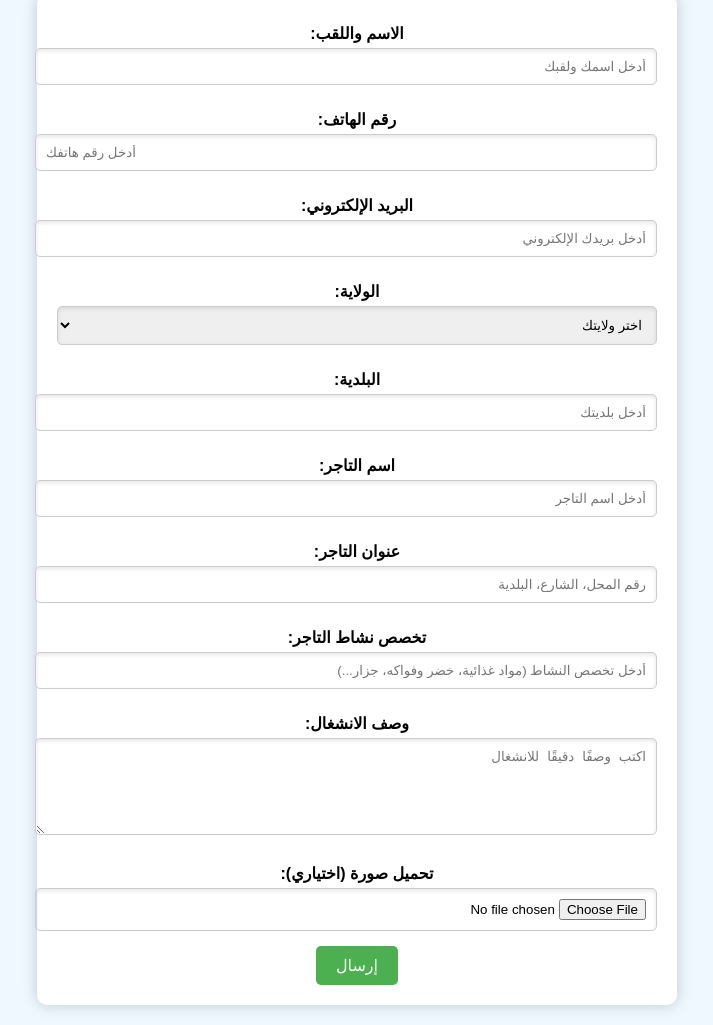
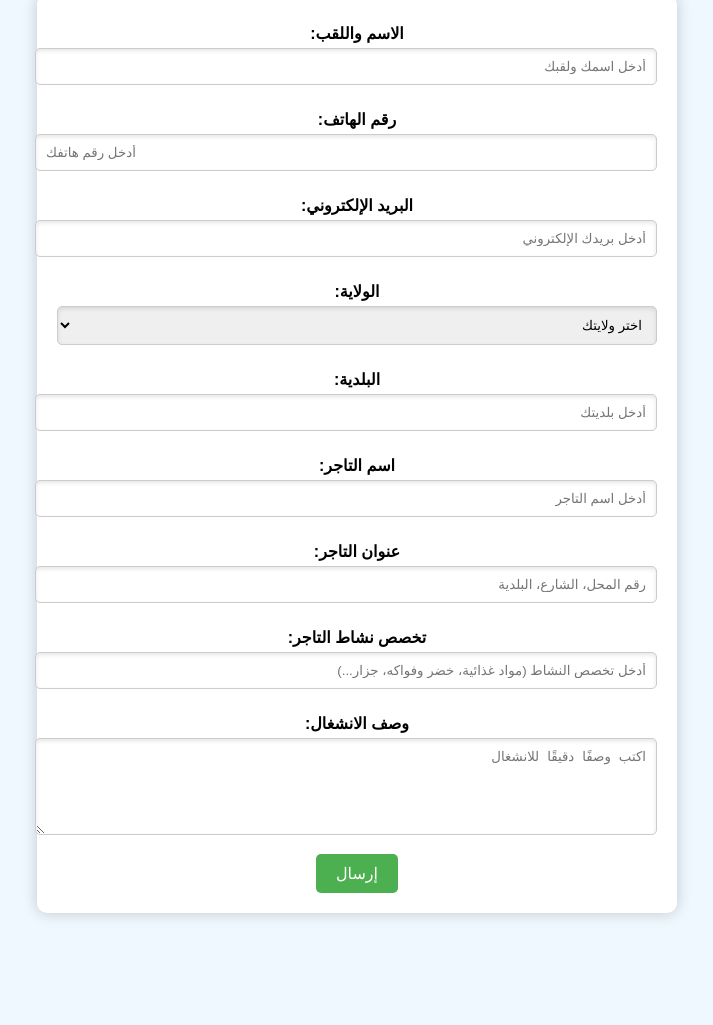
Before and after one commit to afifwalid/InshighalMCIRMN, a plain HTML site: page index.html in a window 1280 px wide. Shown: the part 220-1245 px from the top of the page, without its empty margins (283-996 px from the left). After the commit the page ends 1153 px from the top, so only its background shows below. Drawn offline with Linux system fonts and the light colour scheme.

Commit message:
Update and rename index.HTML to index.html

```diff
--- a/index.HTML
+++ b/index.html
@@ -109,8 +109,6 @@
         <label for="description">وصف الانشغال:</label>
         <textarea id="description" name="description" placeholder="اكتب وصفًا دقيقًا للانشغال" rows="5" required></textarea>
 
-        <label for="image">تحميل صورة (اختياري):</label>
-        <input type="file" id="image" name="image" accept="image/*">
 
         <button type="submit">إرسال</button>
     </form>
```
